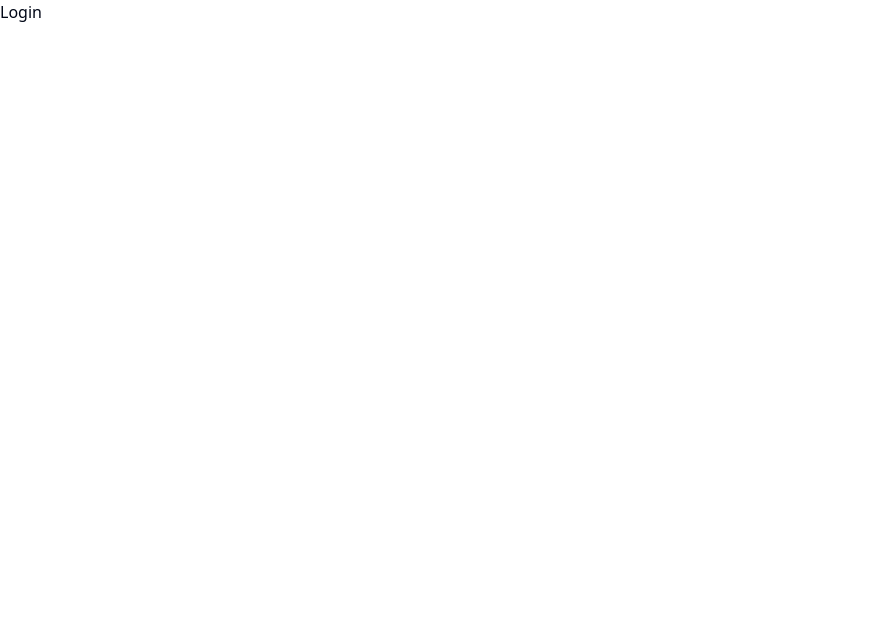
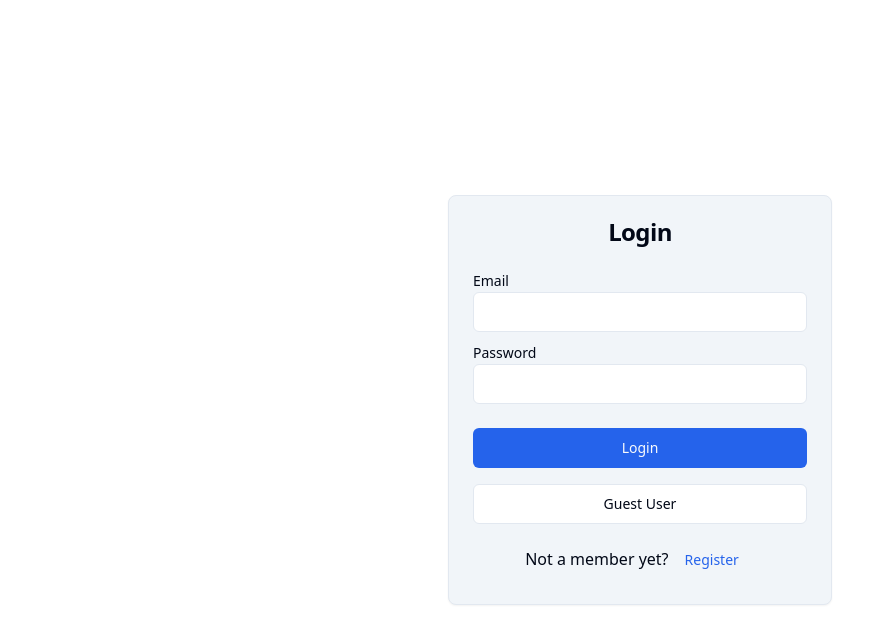
Before and after one commit to kimamovic21/udemy-practical-typescript-course-johnsmilga, a React (Vite) app in the folder 03-store-project/: page /login in a window 1280 px wide. Shown: the top 644 px of the page, without its empty margins (0-894 px from the left). Built offline with nearby package versions, Linux system fonts and the light colour scheme.

Commit message:
201. Login Page Setup
-u komponentu Login.tsx dodane komponente koje sluze kao polja za unos podataka korisnika prilikom prijave

```diff
--- a/03-store-project/src/pages/Login.tsx
+++ b/03-store-project/src/pages/Login.tsx
@@ -1,6 +1,45 @@
+import { Form, Link } from 'react-router-dom'
+import { FormInput, SubmitBtn } from '@/components'
+import { Card, CardContent, CardHeader, CardTitle } from '@/components/ui/card'
+import { Button } from '@/components/ui/button'
+
 function Login() {
+  const loginAsGuestUser = () => {
+    console.log('guest user')
+  }
+
   return (
-    <div>Login</div>
+    <section className='h-screen grid place-items-center'>
+      <Card className='w-96 bg-muted'>
+        <CardHeader>
+          <CardTitle className='text-center'>Login</CardTitle>
+        </CardHeader>
+        <CardContent>
+          <Form method='post'>
+            <FormInput type='email' label='email' name='identifier' />
+            <FormInput type='password' name='password' />
+
+            <SubmitBtn text='Login' className='w-full mt-4' />
+
+            <Button
+              type='button'
+              variant='outline'
+              onClick={loginAsGuestUser}
+              className='w-full mt-4'
+            >
+              Guest User
+            </Button>
+
+            <p className='text-center mt-4'>
+              Not a member yet?
+              <Button type='button' asChild variant='link'>
+                <Link to='/register'>Register</Link>
+              </Button>
+            </p>
+          </Form>
+        </CardContent>
+      </Card>
+    </section>
   )
 }
 
```
Also changed, not shown: 1 other file (tests, documents, lock files or other folders).
